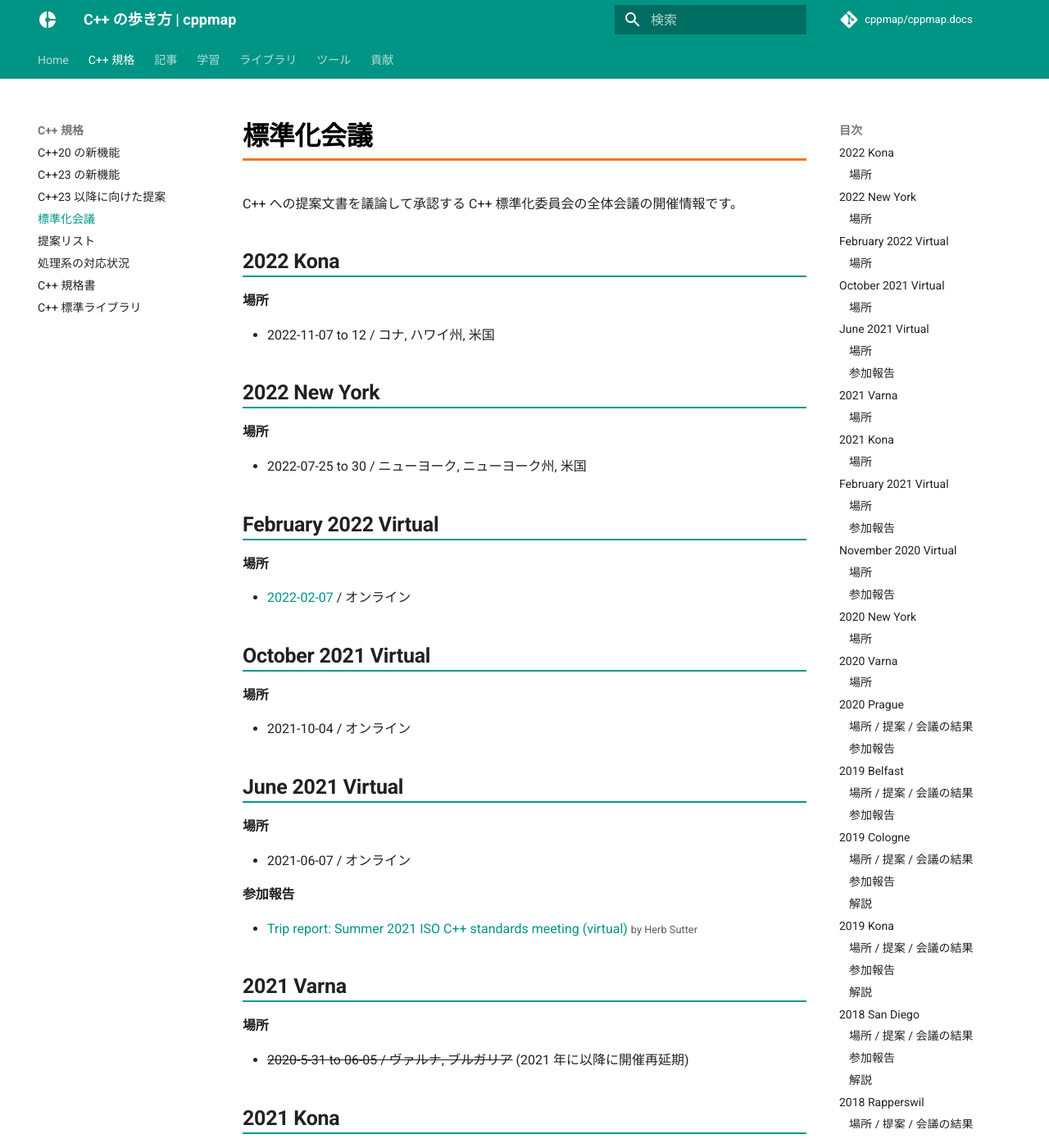
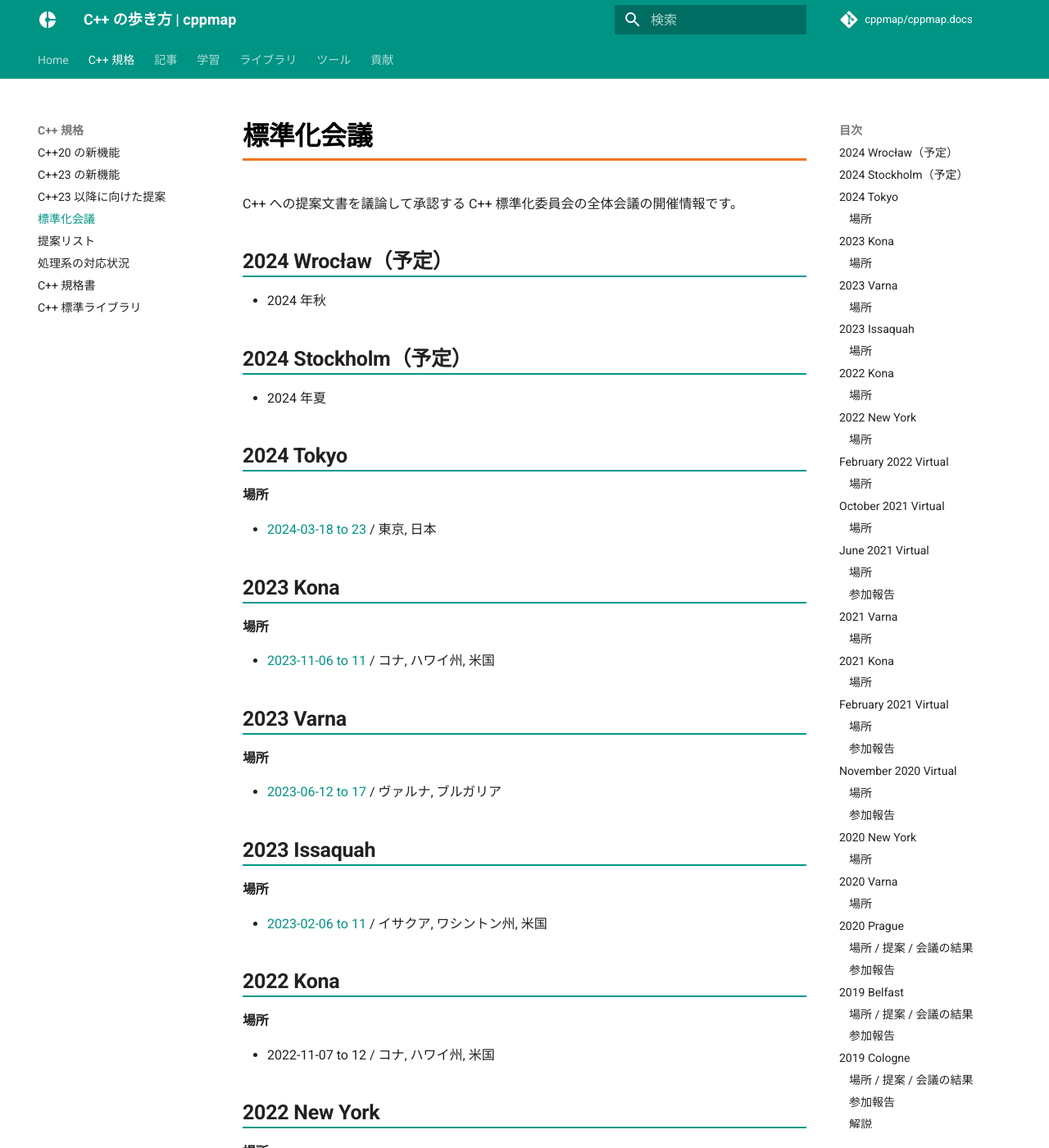
Before and after one commit to cppmap/cppmap.docs, an MkDocs documentation site: the page built from docs/standardization/meetings.md, in a window 1280 px wide and 1400 px high. Shown: the whole window at 82% size. Built offline with MkDocs 1.6.1 and Material for MkDocs 9.7.7, drawn with Linux system fonts in a browser that asks for light colours; nearby versions of some CDN libraries; comment, search, counter and statistics services are not loaded.

Commit message:
Update meetings.md

```diff
--- a/docs/standardization/meetings.md
+++ b/docs/standardization/meetings.md
@@ -3,6 +3,28 @@ description: C++ への提案文書を議論して承認する C++ 標準化委
 # 標準化会議
 
 C++ への提案文書を議論して承認する C++ 標準化委員会の全体会議の開催情報です。
+
+## 2024 Wrocław（予定）
+- 2024 年秋
+
+## 2024 Stockholm（予定）
+- 2024 年夏
+
+## 2024 Tokyo
+#### 場所
+- [2024-03-18 to 23](https://wg21.link/N4946) / 東京, 日本
+
+## 2023 Kona
+#### 場所
+- [2023-11-06 to 11](https://wg21.link/N4936) / コナ, ハワイ州, 米国
+
+## 2023 Varna
+#### 場所
+- [2023-06-12 to 17](https://wg21.link/N4935)  / ヴァルナ, ブルガリア
+
+## 2023 Issaquah
+#### 場所
+- [2023-02-06 to 11](https://wg21.link/N4925) / イサクア, ワシントン州, 米国
 
 ## 2022 Kona
 #### 場所
```
